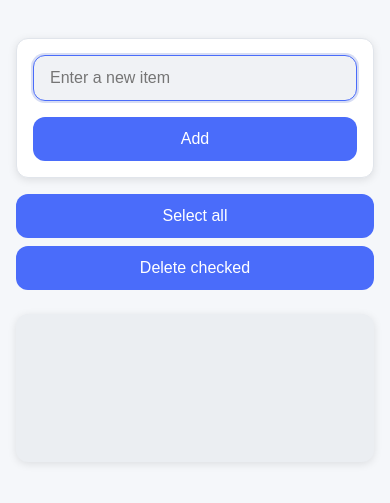
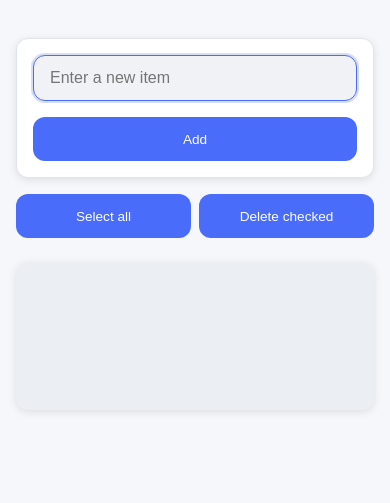
Before and after one commit to haui-btc/family_shopping_list, a website: page public/index.html in a window 390 px wide. Shown: the part 145-648 px from the top of the page. Drawn offline with Linux system fonts and the light colour scheme; no server answers.

Commit message:
mobile update

```diff
--- a/public/css/style.css
+++ b/public/css/style.css
@@ -548,12 +548,23 @@ input[type="checkbox"]:checked + .item-text {
   /* Fix controls container on very small screens */
   @media (max-width: 400px) {
     .controls-container {
-      flex-direction: column;
+      flex-direction: row;
       gap: 0.5rem;
+      justify-content: space-between;
     }
 
     .controls-container button {
-      width: 100%;
+      width: auto;
+      padding: 0.8rem 0.6rem;
+      font-size: 0.85rem;
+      min-width: 0;
+      flex: 1;
+    }
+
+    /* Make the Add button smaller on very small screens */
+    .input-container button {
+      padding: 0.8rem 0.6rem;
+      font-size: 0.85rem;
     }
   }
 
@@ -609,3 +620,16 @@ button:active {
 * {
   -webkit-tap-highlight-color: rgba(74, 108, 250, 0.2);
 }
+
+/* Smooth transition for small screens but not tiny */
+@media (min-width: 401px) and (max-width: 500px) {
+  .controls-container button {
+    padding: 0.8rem 1rem;
+    font-size: 0.9rem;
+  }
+
+  .input-container button {
+    padding: 0.8rem 1rem;
+    font-size: 0.9rem;
+  }
+}
```
